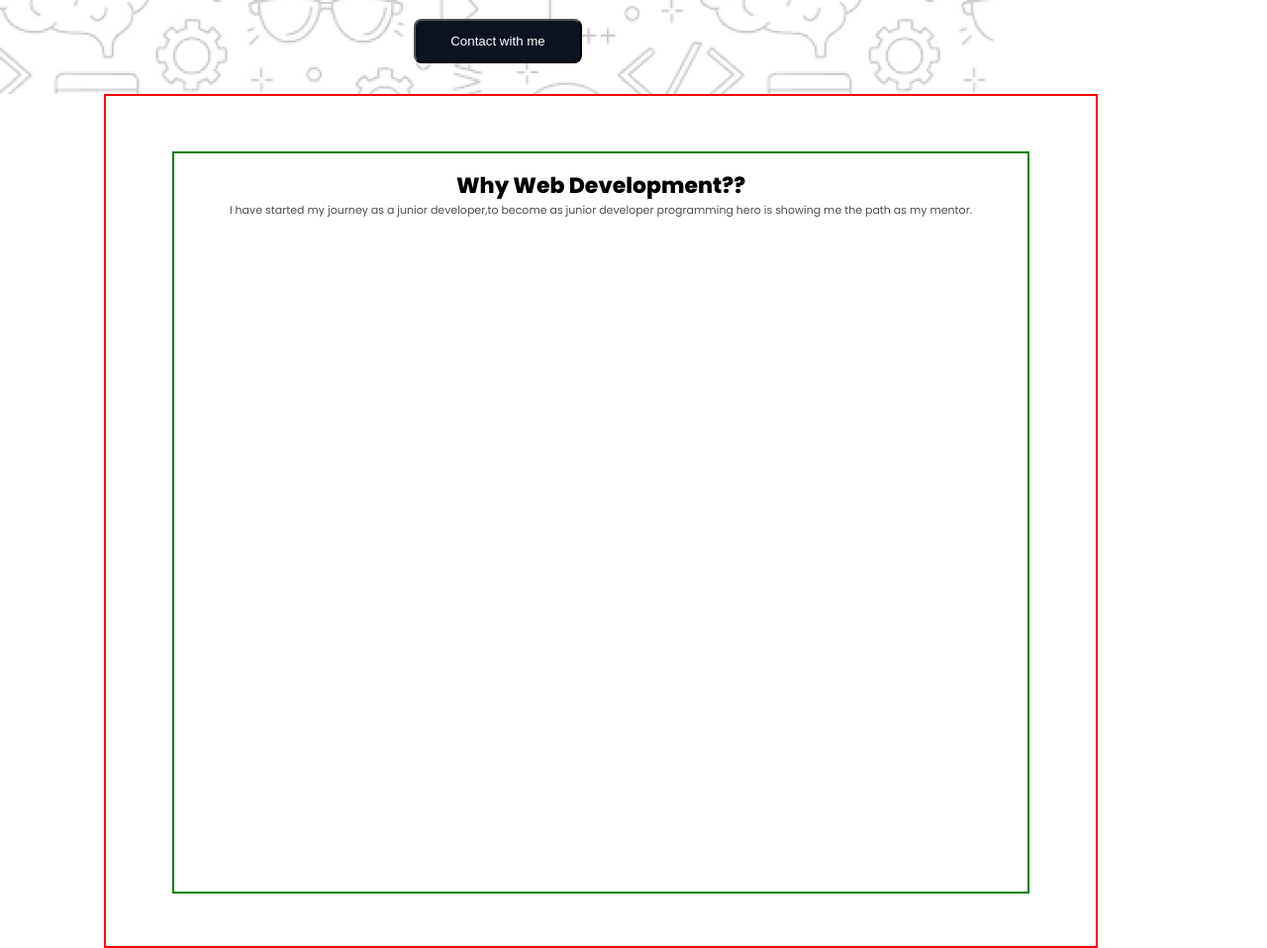
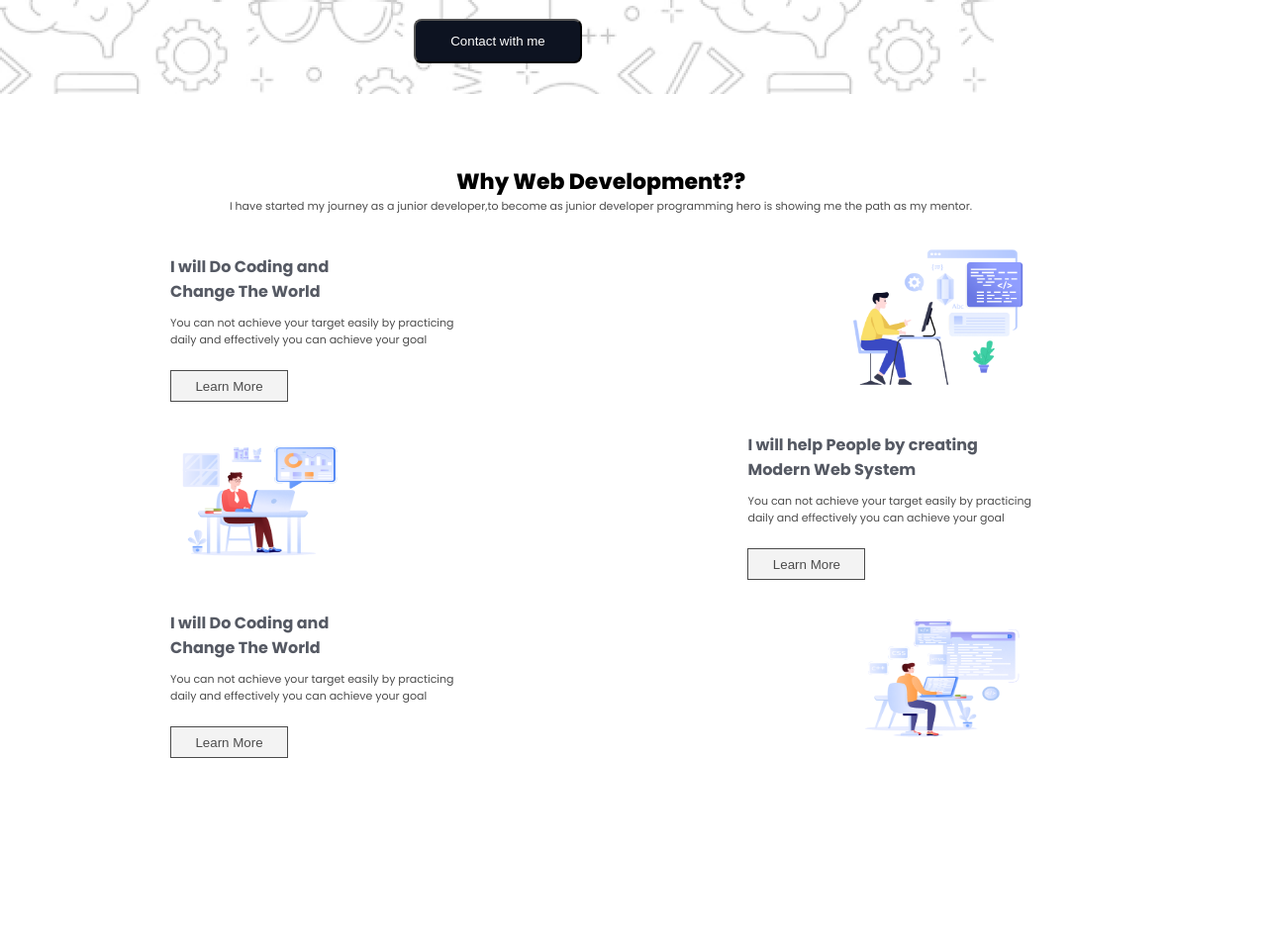
Before and after one commit to pkb1981/Assignment-1, a plain HTML site: page index.html in a window 1280 px wide. Shown: the part 469-1427 px from the top of the page at 99% size. Drawn offline with Linux system fonts and the light colour scheme.

Commit message:
main part fully complete

```diff
--- a/index.html
+++ b/index.html
@@ -54,10 +54,46 @@
             <p>I have started my journey as a junior developer,to become as junior developer programming hero is showing
               me the path as my mentor.
             </p>
+          </div class="main-container">
+          <!-- main1 -->
+          <div class="why-web-main">
+            <div class="why-web-text">
+              <h3>I will Do Coding and <br>Change The World</h3>
+              <p>You can not achieve your target easily by practicing <br>daily and effectively you can achieve your
+                goal</p>
+              <div class="why-web-btn"><button>Learn More</button></div>
+            </div>
+            <div class="why-web-image">
+              <img src="./assets/Layer_1.png" alt="" width="181px" height="151px">
+            </div>
+          </div>
+          <!-- main2 -->
+          <div class="why-web-main">
+            <div class="why-web-image">
+              <img src="./assets/Group 3.png" alt="" width="181px" height="151px">
+            </div>
+            <div class="why-web-text">
+              <h3> I will help People by creating <br>Modern Web System</h3>
+              <p>You can not achieve your target easily by practicing <br>daily and effectively you can achieve your
+                goal</p>
+              <div class="why-web-btn"><button>Learn More</button></div>
+            </div>
+
+          </div>
+          <!-- main3 -->
+          <div class="why-web-main">
+            <div class="why-web-text">
+              <h3>I will Do Coding and <br>Change The World</h3>
+              <p>You can not achieve your target easily by practicing <br>daily and effectively you can achieve your
+                goal</p>
+              <div class="why-web-btn"><button>Learn More</button></div>
+            </div>
+            <div class="why-web-image">
+              <img src="./assets/Group 4.png" alt="" width="181px" height="151px">
+            </div>
           </div>
         </div>
       </div>
-
     </section>
   </main>
 </body>
--- a/style.css
+++ b/style.css
@@ -70,9 +70,8 @@ body {
   margin-left: 418px;
 }
 
-/* why web section */
+/* why web header section */
 .why-web-section {
-  border: 2px solid red;
   margin: 0 105px;
   max-width: 1004px;
   height: 863px;
@@ -80,10 +79,9 @@ body {
 }
 
 .why-web-container {
-  border: 2px solid green;
   margin: 56px 67px;
   max-width: 1004px;
-  height: 750px;
+  height: 770px;
 }
 
 .why-web-header h1 {
@@ -98,4 +96,35 @@ body {
   opacity: 0.7;
   font-size: 11px;
   font-weight: 400;
+  margin-bottom: 33px;
 }
+
+/* why web main section */
+.why-web-main {
+  display: flex;
+  justify-content: space-between;
+  gap: 70px;
+  margin-bottom: 22px;
+}
+
+.why-web-text h3 {
+  Font-weight: 700;
+  color: rgba(13, 19, 33, 0.7);
+  Font-size: 16px;
+  padding-top: 7px;
+  padding-bottom: 11px;
+}
+
+.why-web-text p {
+  Font-weight: 400;
+  opacity: 0.7;
+  Font-size: 11px;
+  padding-bottom: 22px;
+}
+
+.why-web-btn button {
+  width: 119px;
+  height: 32px;
+  border: 1px solid black;
+  opacity: 0.7;
+}
```
